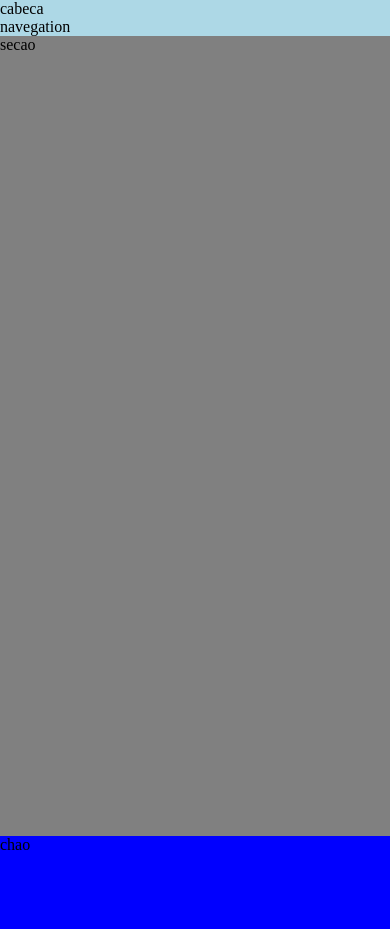
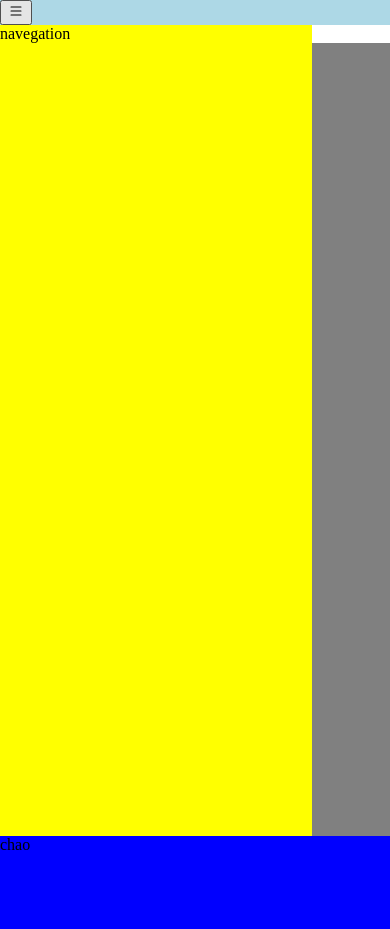
Before and after one commit to gabrielssouza23/BIOS, a PHP site: page / in a window 390 px wide. Run offline with PHP 8.4, Linux system fonts and the light colour scheme.

Commit message:
button_mobile

```diff
--- /dev/null
+++ b/code.js
@@ -0,0 +1,8 @@
+function showNav() {
+    var x = document.getElementById("nav");
+    if (x.style.display === "none") {
+      x.style.display = "block";
+    } else {
+      x.style.display = "none";
+    }
+  }
--- a/index.html
+++ b/index.html
@@ -1,18 +1,21 @@
 <!DOCTYPE html>
 <html lang="en">
-<head>
-    <meta charset="UTF-8">
-    <meta http-equiv="X-UA-Compatible" content="IE=edge">
-    <meta name="viewport" content="width=device-width, initial-scale=1.0">
-    <link rel="stylesheet" href="style.css">
+  <head>
+    <meta charset="UTF-8" />
+    <meta http-equiv="X-UA-Compatible" content="IE=edge" />
+    <meta name="viewport" content="width=device-width, initial-scale=1.0" />
+    <link rel="stylesheet" href="style.css" />
     <title>Document</title>
-</head>
-<body>
+  </head>
+  <body>
     <header>
-        cabeca
-        <nav>navegation</nav>
+      <button onclick="showNav()">
+        <img src="burger.svg" alt="list" />
+      </button>
     </header>
+    <nav id="nav">navegation</nav>
     <section>secao</section>
     <footer>chao</footer>
-</body>
+  </body>
+  <script src="code.js"></script>
 </html>
--- a/style.css
+++ b/style.css
@@ -14,6 +14,18 @@
     background-color: lightblue;
 }
 
+nav{
+    width: 80%;
+    height: 100%;
+    position: fixed;
+    left: 0;
+    background-color: yellow;
+}
+
+section{
+    background-color: white;
+}
+
 footer{
     bottom: 0;
     position: fixed;
@@ -21,3 +33,9 @@
     height: 10%;
     background-color: blue;
 }
+
+@media (min-width: 768px){
+    nav{
+
+    }
+}
```
Also changed, not shown: burger.svg (added).
